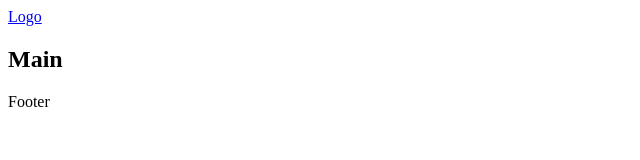
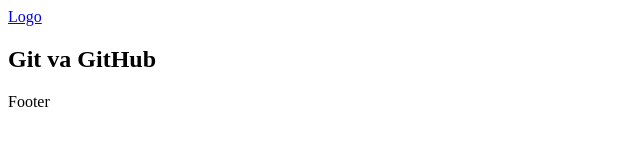
Before and after one commit to jurayevdev/full-stack-group-n1, a plain HTML site: page Modul-1/Lesson-11/index.html in a window 1280 px wide. Shown: the whole page, without its empty margins (0-640 px from the left). Drawn offline with Linux system fonts and the light colour scheme.

Commit message:
change main

```diff
--- a/Modul-1/Lesson-11/index.html
+++ b/Modul-1/Lesson-11/index.html
@@ -21,7 +21,7 @@
     <main>
       <section>
         <div class="container">
-          <h1>Main</h1>
+          <h1>Git va GitHub</h1>
         </div>
       </section>
     </main>
```
